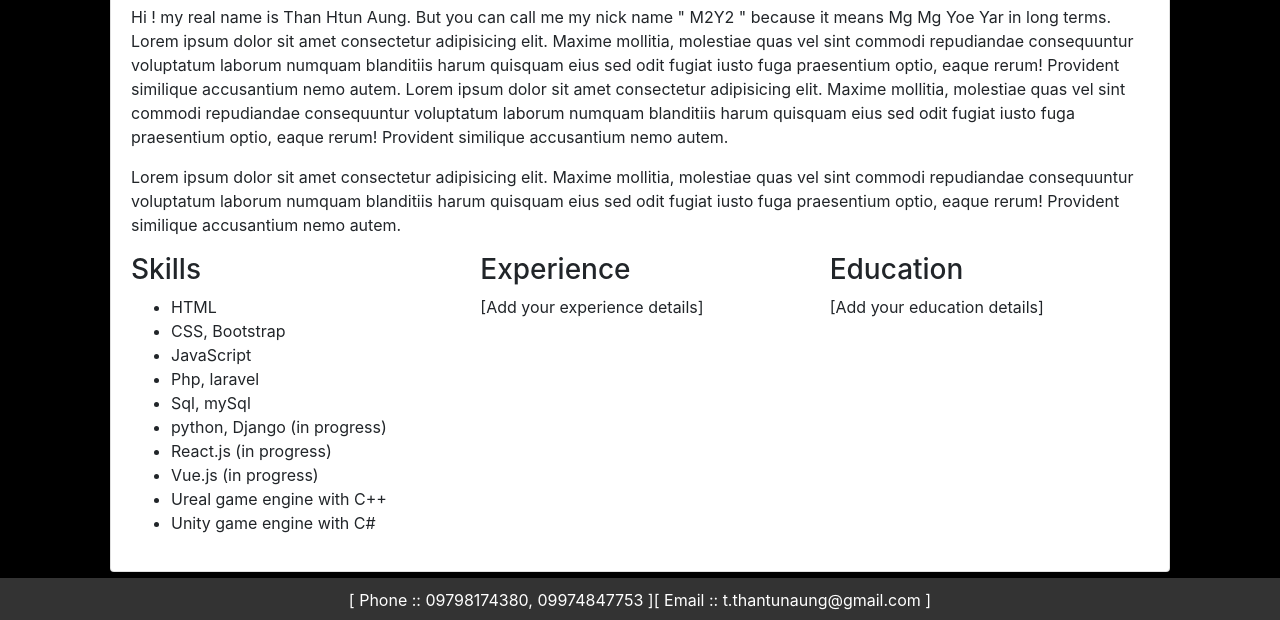
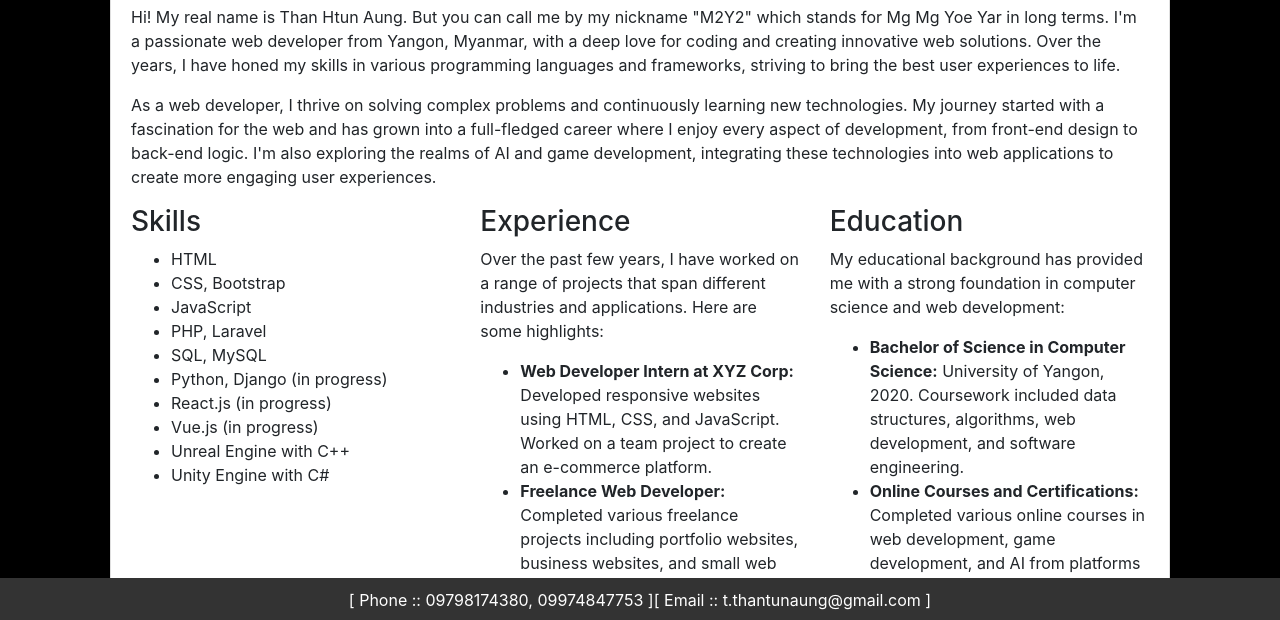
Before and after one commit to ThanHtunAung-THA/Assignment_html, a plain HTML site: page src/about.html in a window 1280 px wide. Shown: the part 178-798 px from the top of the page. Drawn offline with Linux system fonts and the light colour scheme.

Commit message:
updating about page

```diff
--- a/src/about.html
+++ b/src/about.html
@@ -38,20 +38,10 @@
       <div class="card mb-2">
         <div class="card-body">
           <h2>About Me</h2>
-          <p> Hi ! my real name is Than Htun Aung. But you can call me my nick name " M2Y2 " because it means Mg Mg Yoe Yar in long terms. Lorem ipsum dolor sit amet consectetur adipisicing elit. Maxime mollitia,
-            molestiae quas vel sint commodi repudiandae consequuntur voluptatum laborum
-            numquam blanditiis harum quisquam eius sed odit fugiat iusto fuga praesentium
-            optio, eaque rerum! Provident similique accusantium nemo autem. Lorem ipsum dolor sit amet consectetur adipisicing elit. Maxime mollitia,
-            molestiae quas vel sint commodi repudiandae consequuntur voluptatum laborum
-            numquam blanditiis harum quisquam eius sed odit fugiat iusto fuga praesentium
-            optio, eaque rerum! Provident similique accusantium nemo autem.
-          </p>
-          <p>
-            Lorem ipsum dolor sit amet consectetur adipisicing elit. Maxime mollitia,
-            molestiae quas vel sint commodi repudiandae consequuntur voluptatum laborum
-            numquam blanditiis harum quisquam eius sed odit fugiat iusto fuga praesentium
-            optio, eaque rerum! Provident similique accusantium nemo autem.
-          </p>
+          <p>Hi! My real name is Than Htun Aung. But you can call me by my nickname "M2Y2" which stands for Mg Mg Yoe Yar in long terms. I'm a passionate web developer from Yangon, Myanmar, with a deep love for coding and creating innovative web solutions. Over the years, I have honed my skills in various programming languages and frameworks, striving to bring the best user experiences to life.</p>
+
+          <p>As a web developer, I thrive on solving complex problems and continuously learning new technologies. My journey started with a fascination for the web and has grown into a full-fledged career where I enjoy every aspect of development, from front-end design to back-end logic. I'm also exploring the realms of AI and game development, integrating these technologies into web applications to create more engaging user experiences.</p>
+
           <div class="row">
             <div class="col-md-4">
               <h3>Skills</h3>
@@ -59,22 +49,31 @@
                 <li>HTML</li>
                 <li>CSS, Bootstrap</li>
                 <li>JavaScript</li>
-                <li>Php, laravel</li>
-                <li>Sql, mySql</li>
-                <li>python, Django (in progress)</li>
+                <li>PHP, Laravel</li>
+                <li>SQL, MySQL</li>
+                <li>Python, Django (in progress)</li>
                 <li>React.js (in progress)</li>
                 <li>Vue.js (in progress)</li>
-                <li>Ureal game engine with C++</li>
-                <li>Unity game engine with C#</li>
+                <li>Unreal Engine with C++</li>
+                <li>Unity Engine with C#</li>
               </ul>
             </div>
             <div class="col-md-4">
               <h3>Experience</h3>
-              <p>[Add your experience details]</p>
+              <p>Over the past few years, I have worked on a range of projects that span different industries and applications. Here are some highlights:</p>
+              <ul>
+                <li><strong>Web Developer Intern at XYZ Corp:</strong> Developed responsive websites using HTML, CSS, and JavaScript. Worked on a team project to create an e-commerce platform.</li>
+                <li><strong>Freelance Web Developer:</strong> Completed various freelance projects including portfolio websites, business websites, and small web applications. Gained extensive experience in client communication and project management.</li>
+                <li><strong>Game Developer at ABC Studios:</strong> Worked with a team to develop a 3D adventure game using Unreal Engine and C++. Focused on game mechanics and user interface design.</li>
+              </ul>
             </div>
             <div class="col-md-4">
               <h3>Education</h3>
-              <p>[Add your education details]</p>
+              <p>My educational background has provided me with a strong foundation in computer science and web development:</p>
+              <ul>
+                <li><strong>Bachelor of Science in Computer Science:</strong> University of Yangon, 2020. Coursework included data structures, algorithms, web development, and software engineering.</li>
+                <li><strong>Online Courses and Certifications:</strong> Completed various online courses in web development, game development, and AI from platforms like Coursera, Udemy, and edX.</li>
+              </ul>
             </div>
           </div>
         </div>
@@ -84,7 +83,7 @@
 
 
   <footer class="text-center ">
-    <p> [ Phone  ::  09798174380, 09974847753 ][ Email  ::  t.thantunaung@gmail.com ] </p>
+    <p>[ Phone  ::  09798174380, 09974847753 ][ Email  ::  t.thantunaung@gmail.com ]</p>
   </footer>
   <script src="../assets/bootstrapV4.5.2/code.jquery.com_jquery-3.5.1.slim.min.js"></script>
   <script src="../assets/bootstrapV4.5.2/cdn.jsdelivr.net_npm_@popperjs_core@2.5.4_dist_umd_popper.min.js"></script>
```
Also changed, not shown: src/home copy.html (deleted, +0 -53 lines).
